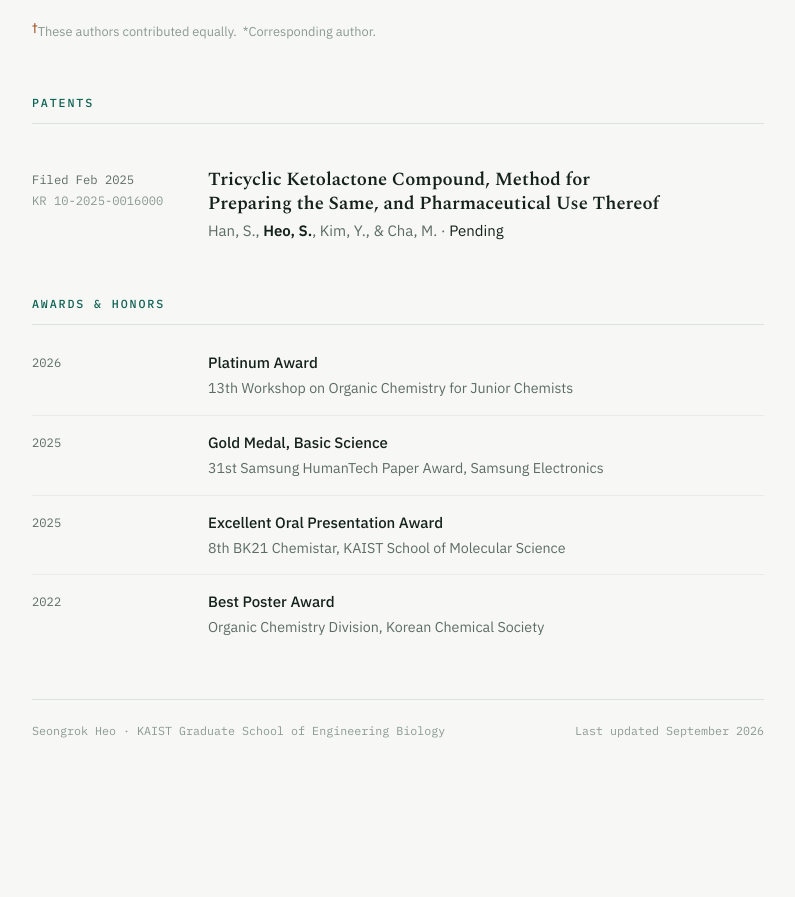
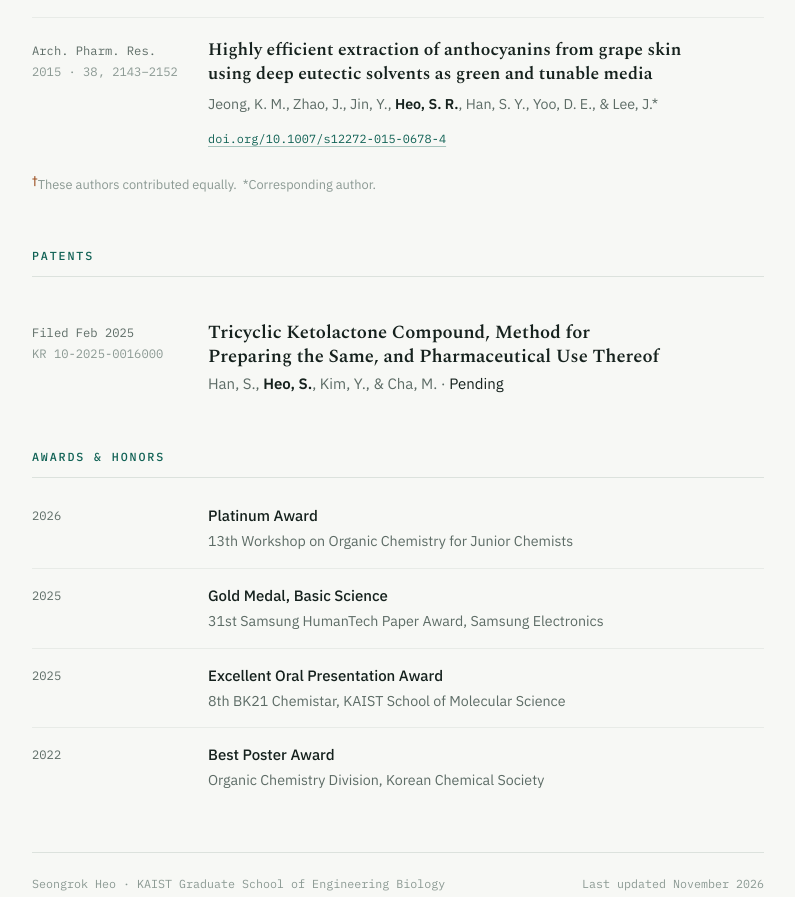
Before and after one commit to tjfh0107/CV, a plain HTML site: page index.html in a window 1280 px wide. Shown: the part 1285-2182 px from the top of the page, without its empty margins (242-1037 px from the left). Before the commit the page ends 2098 px from the top, so only its background shows below. Drawn offline with nearby package versions, Linux system fonts and the light colour scheme.

Commit message:
Add 2015 anthocyanin extraction publication to CV

```diff
--- a/index.html
+++ b/index.html
@@ -408,6 +408,17 @@
           <a class="doi" href="https://doi.org/10.1002/asia.202101004" target="_blank" rel="noopener">doi.org/10.1002/asia.202101004</a>
         </div>
       </li>
+
+      <li>
+        <div class="venue">Arch. Pharm. Res.<span class="year">2015 &middot; 38, 2143&ndash;2152</span></div>
+        <div>
+          <p class="pub-title">Highly efficient extraction of anthocyanins from grape skin using deep eutectic solvents as green and tunable media</p>
+          <p class="authors">
+            Jeong, K. M., Zhao, J., Jin, Y., <span class="me">Heo, S. R.</span>, Han, S. Y., Yoo, D. E., &amp; Lee, J.*
+          </p>
+          <a class="doi" href="https://doi.org/10.1007/s12272-015-0678-4" target="_blank" rel="noopener">doi.org/10.1007/s12272-015-0678-4</a>
+        </div>
+      </li>
     </ol>
 
     <p class="footnote"><sup>&dagger;</sup>These authors contributed equally. &nbsp;*Corresponding author.</p>
@@ -462,7 +473,7 @@
 
   <footer>
     <span>Seongrok Heo &middot; KAIST Graduate School of Engineering Biology</span>
-    <span>Last updated September 2026</span>
+    <span>Last updated November 2026</span>
   </footer>
 
 </div>
```
Also changed, not shown: 1 other file.
